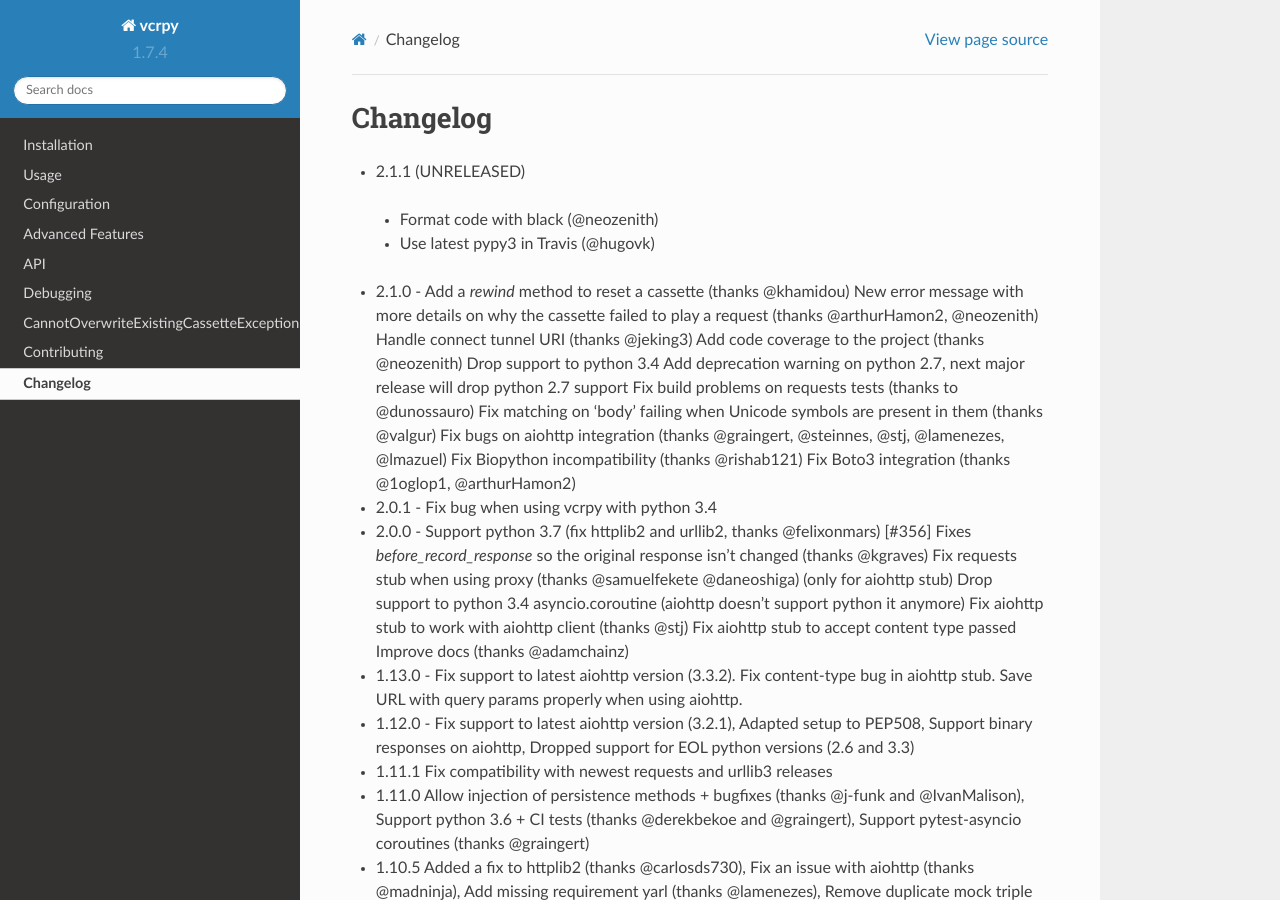
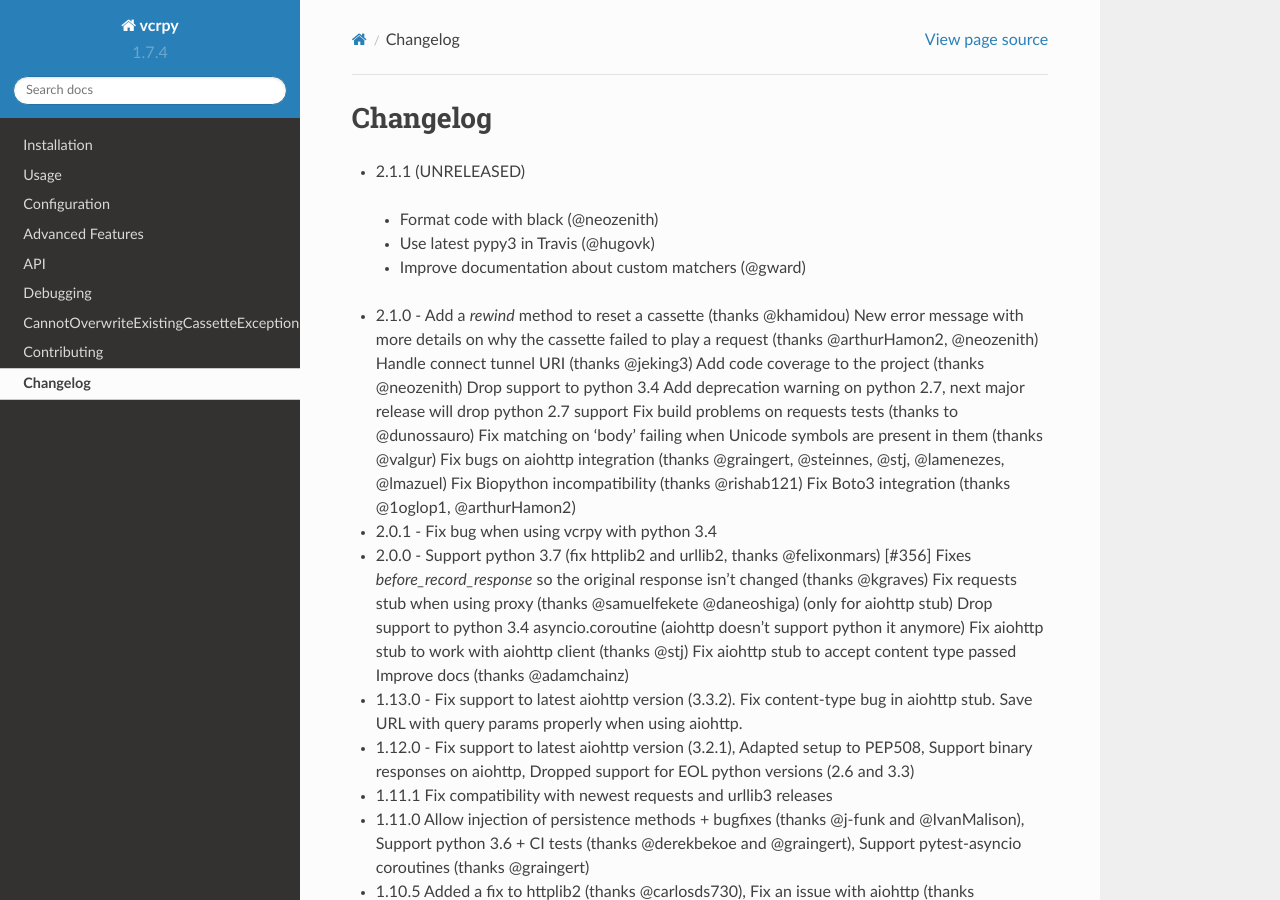
Before and after one commit to kevin1024/vcrpy, a Sphinx documentation site: the page built from docs/changelog.rst, in a window 1280 px wide and 900 px high. Built offline with Sphinx 7.4.7 and the Read the Docs theme 2.0.0, drawn with Linux system fonts in a browser that asks for light colours.

Commit message:
Update changelog.rst (#480)

```diff
--- a/docs/changelog.rst
+++ b/docs/changelog.rst
@@ -3,6 +3,7 @@
 -  2.1.1 (UNRELEASED)
   - Format code with black (@neozenith)
   - Use latest pypy3 in Travis (@hugovk)
+  - Improve documentation about custom matchers (@gward)
 -  2.1.0 - Add a `rewind` method to reset a cassette (thanks @khamidou)
    New error message with more details on why the cassette failed to play a request (thanks @arthurHamon2, @neozenith)
    Handle connect tunnel URI (thanks @jeking3)
```
